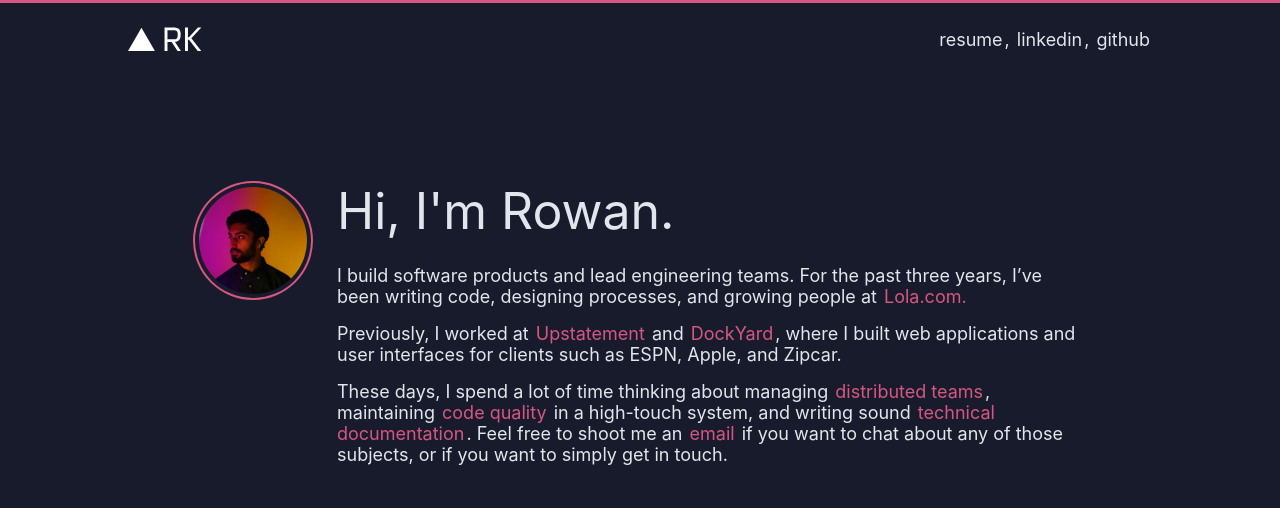
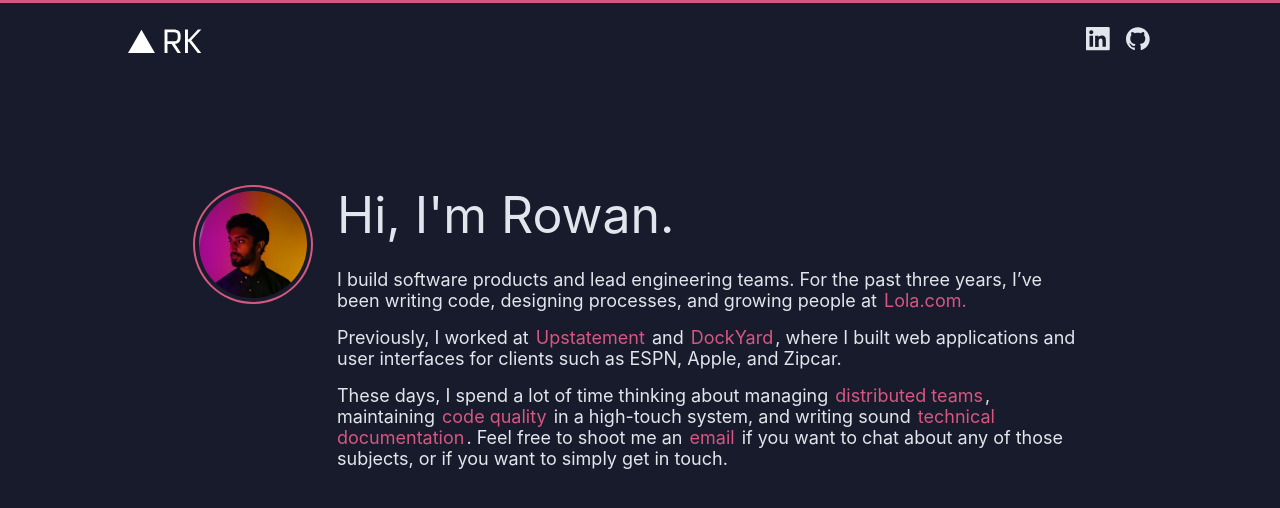
Before and after one commit to rkrishnan8594/website, a Next.js app: page / in a window 1280 px wide. Shown: the top 508 px of the page. Built offline with nearby package versions, Linux system fonts and the light colour scheme.

Commit message:
Add social icons

```diff
--- a/src/components/Nav/Nav.module.scss
+++ b/src/components/Nav/Nav.module.scss
@@ -13,9 +13,17 @@
 
 .links {
     a {
-        color: $gray01;
+        &:not(:first-of-type) {
+            margin-left: 12px;
+        }
         &:hover {
-            background-color: rgba(224, 230, 235, 0.2);
+            background-color: transparent;
         }
     }
 }
+
+.link {
+    & > div {
+        top: 3px;
+    }
+}
--- a/src/components/Nav/Nav.tsx
+++ b/src/components/Nav/Nav.tsx
@@ -6,19 +6,18 @@ export function Nav(): JSX.Element {
     return (
         <div className={styles.container}>
             <Image src="/logo.svg" alt="RK" width={74} height={24} />
-            <p className={styles.links}>
+            <div className={styles.links}>
                 <Link href="https://www.linkedin.com/in/rowankrishnan/" passHref>
-                    resume
+                    <a className={styles.link} target="_blank">
+                        <Image src="/linkedin.svg" alt="RK" width={24} height={24} />
+                    </a>
                 </Link>
-                ,{' '}
-                <Link href="https://www.linkedin.com/in/rowankrishnan/" passHref>
-                    linkedin
+                <Link href="https://github.com/rkrishnan8594" passHref>
+                    <a className={styles.link} target="_blank">
+                        <Image src="/github.svg" alt="RK" width={24} height={24} />
+                    </a>
                 </Link>
-                ,{' '}
-                <Link href="https://github.com/rkrishnan8594" passHref>
-                    github
-                </Link>
-            </p>
+            </div>
         </div>
     );
 }
```
Also changed, not shown: public/github.svg (added), public/linkedin.svg (added).
